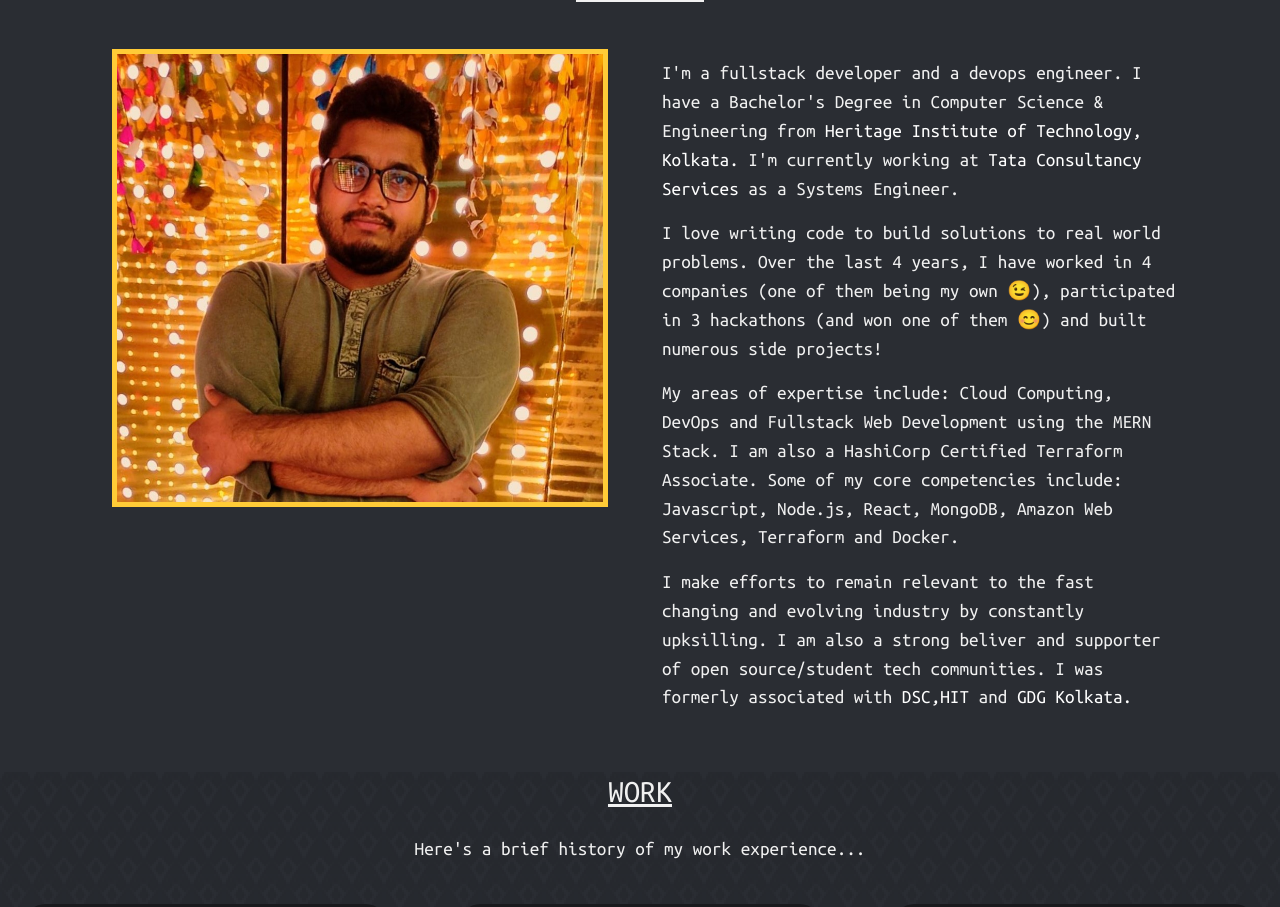
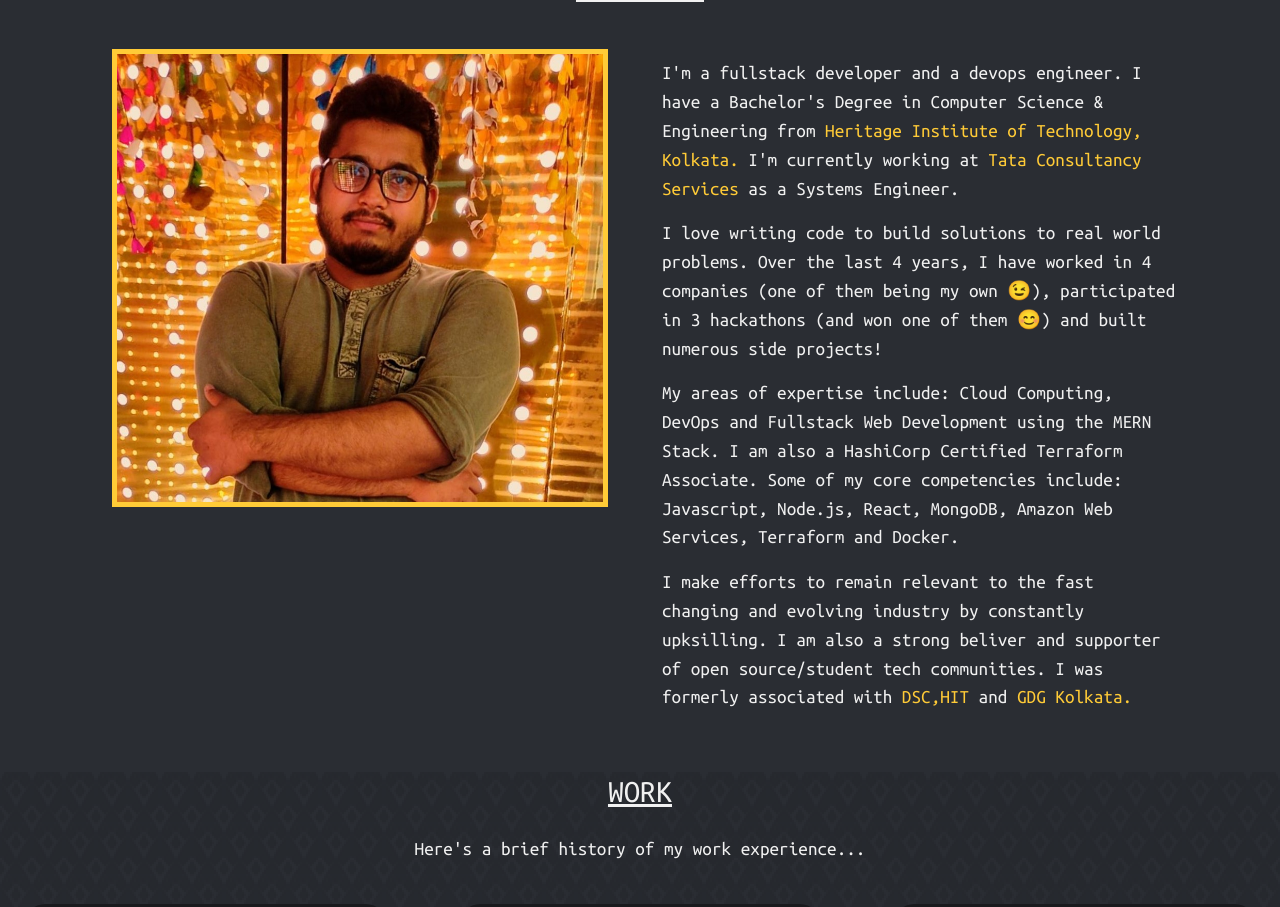
Before and after one commit to inframarauder/portfolio, a Next.js app: page / in a window 1280 px wide. Shown: the part 907-1814 px from the top of the page. Built offline with nearby package versions, Linux system fonts and the light colour scheme.

Commit message:
link css

```diff
--- a/components/About.js
+++ b/components/About.js
@@ -23,6 +23,7 @@ const About = () => {
 								href="https://www.heritageit.edu"
 								target="_blank"
 								rel="noopener noreferrer"
+								className={styles.link}
 							>
 								Heritage Institute of Technology, Kolkata.
 							</a>{" "}
@@ -31,6 +32,7 @@ const About = () => {
 								href="https://www.tcs.com/"
 								target="_blank"
 								rel="noopener noreferrer"
+								className={styles.link}
 							>
 								Tata Consultancy Services
 							</a>{" "}
@@ -60,6 +62,7 @@ const About = () => {
 								href="https://dschit.com/"
 								target="_blank"
 								rel="noopener noreferrer"
+								className={styles.link}
 							>
 								DSC,HIT
 							</a>{" "}
@@ -68,6 +71,7 @@ const About = () => {
 								href="https://gdg.community.dev/gdg-kolkata/"
 								target="_blank"
 								rel="noopener noreferrer"
+								className={styles.link}
 							>
 								GDG Kolkata.
 							</a>{" "}
--- a/styles/Home.module.css
+++ b/styles/Home.module.css
@@ -26,11 +26,10 @@
 }
 
 .link {
-	color: #f1f1f1;
+	color: #ffcb37;
 }
 .link:hover {
-	color: #ffcb37;
-	transition: 0.3s ease-in;
+	text-decoration: underline;
 }
 
 .icon {
```
